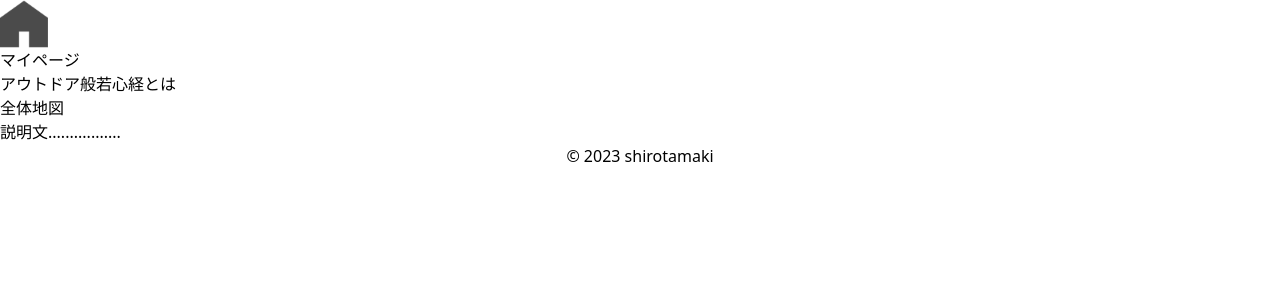
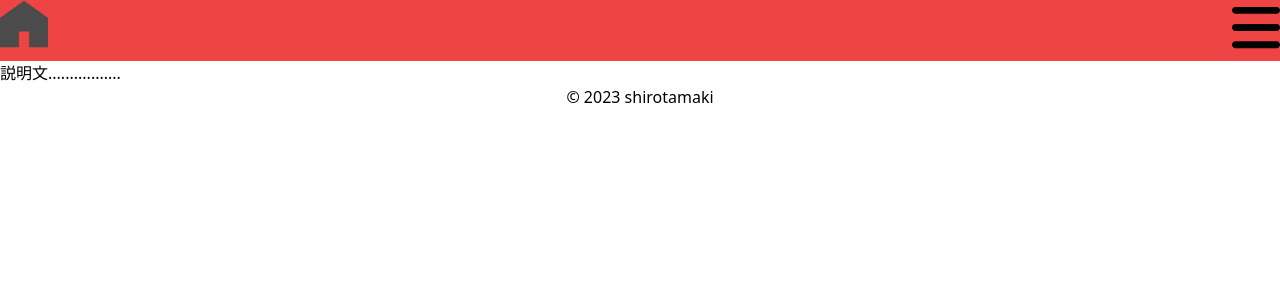
Before and after one commit to shirotamaki/outdoor-heart-sutra, a Next.js app in the folder frontend/: page /about in a window 1280 px wide. Shown: the top 300 px of the page. Built offline with nearby package versions, Linux system fonts and the light colour scheme; no server answers.

Commit message:
✨ ハンバーガメニューを実装する

```diff
--- a/frontend/src/components/Footer.tsx
+++ b/frontend/src/components/Footer.tsx
@@ -1,9 +1,5 @@
 const Footer = () => {
-  return (
-    <div className='flex justify-center'>
-      <footer>© 2023 shirotamaki</footer>
-    </div>
-  )
+  return <footer className='flex justify-center'>© 2023 shirotamaki</footer>
 }
 
 export default Footer
--- a/frontend/src/components/Header.tsx
+++ b/frontend/src/components/Header.tsx
@@ -1,28 +1,46 @@
+import Image from 'next/image'
 import Link from 'next/link'
+import { useState } from 'react'
 import HomeButton from '@/components/HomeButton'
 import Logout from '@/features/auth/Logout'
 import DeleteUser from '@/features/user/DeleteUser'
 
 const Header = () => {
+  const [isMenuOpen, setIsMenuOpen] = useState(false)
+
   return (
-    <header>
-      <div>
+    <header className='flex justify-between w-full bg-red-500'>
       <HomeButton />
+      <div className=''>
+        <nav>
+          <div onClick={() => setIsMenuOpen(!isMenuOpen)} className='cursor-pointer'>
+            <button>
+              <Image
+                src={`/images/${isMenuOpen ? 'xmark-solid' : 'bars-solid'}.svg`}
+                alt='Menu Icon'
+                width={48}
+                height={48}
+              />
+            </button>
           </div>
-      <div>
+          <ul className={`${isMenuOpen ? '' : 'hidden'}`}>
+            <li>
               <Link href='/mypage'>マイページ</Link>
-      </div>
-      <div>
+            </li>
+            <li className=''>
               <Link href='/about'>アウトドア般若心経とは</Link>
-      </div>
-      <div>
+            </li>
+            <li className=''>
               <Link href='/maps'>全体地図</Link>
-      </div>
-      <div>
+            </li>
+            <li className=''>
               <Logout />
-      </div>
-      <div>
+            </li>
+            <li className=''>
               <DeleteUser />
+            </li>
+          </ul>
+        </nav>
       </div>
     </header>
   )
```
Lines whose indentation alone changed are shown as unchanged.
